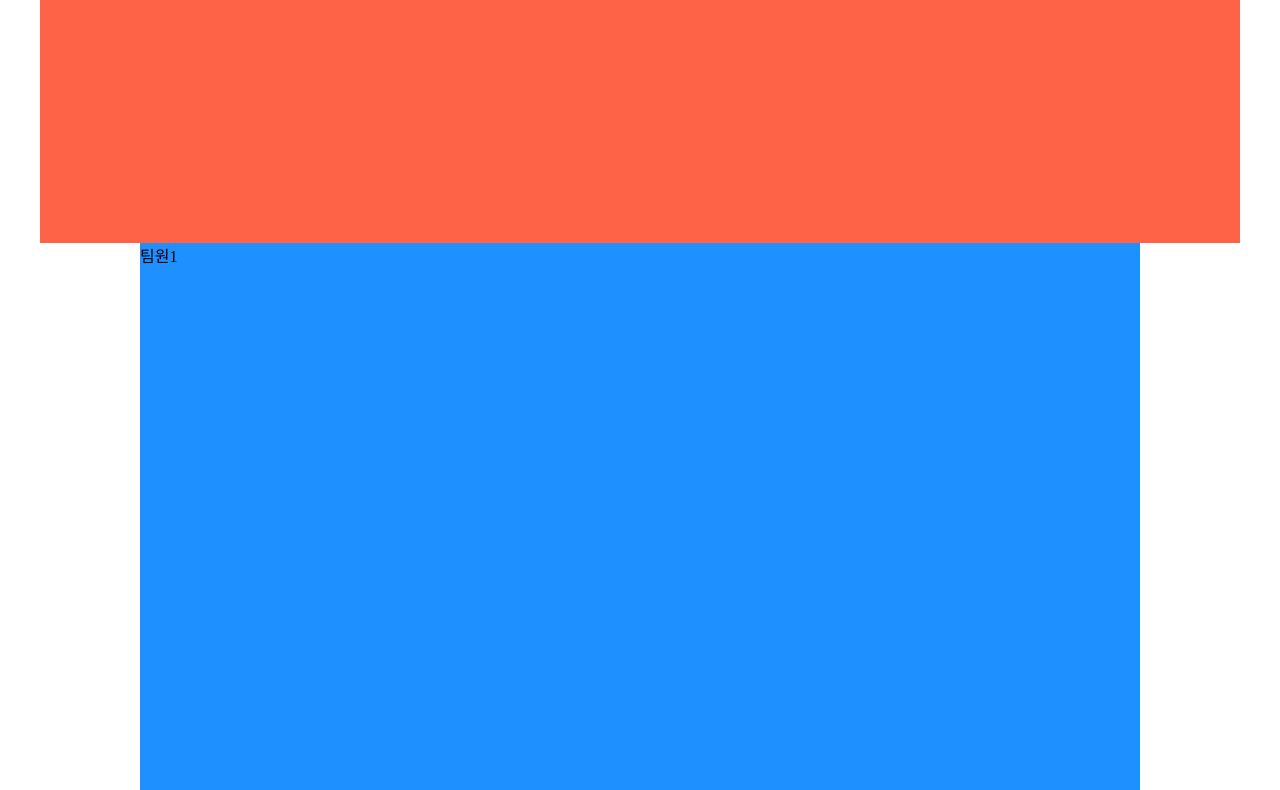
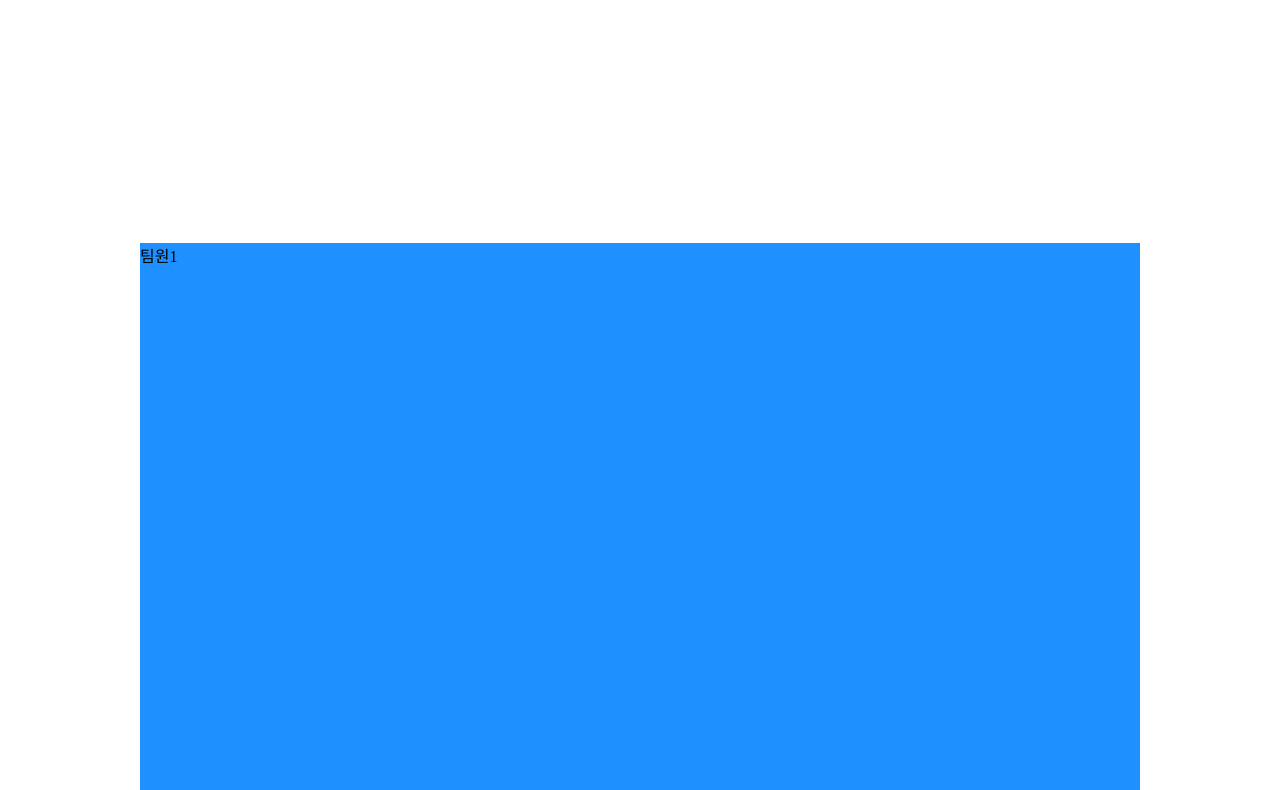
Before and after one commit to green-kong/team6_login_board, a website: page views/index.html in a window 1280 px wide. Shown: the part 357-1147 px from the top of the page. Drawn offline with Linux system fonts and the light colour scheme.

Commit message:
design: top_text -> fixed

```diff
--- a/public/css/main/mainpage.css
+++ b/public/css/main/mainpage.css
@@ -9,14 +9,18 @@
   margin-top: 200px;
   font-weight: 700;
   height: 400px;
-  background-color: tomato;
+  position: fixed;
+  top: 0;
+  left: 0;
+  right: 0;
 }
 
 #slide_view {
+  margin: 0 auto;
+  margin-top: 600px;
   width: 1000px;
   background-color: tomato;
   height: 100vh;
-  margin: 0 auto;
   overflow: hidden;
 }
 
```
